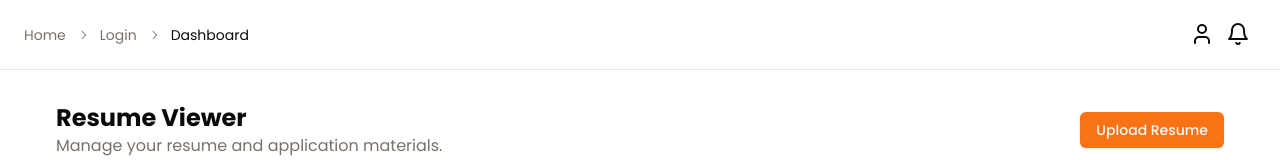
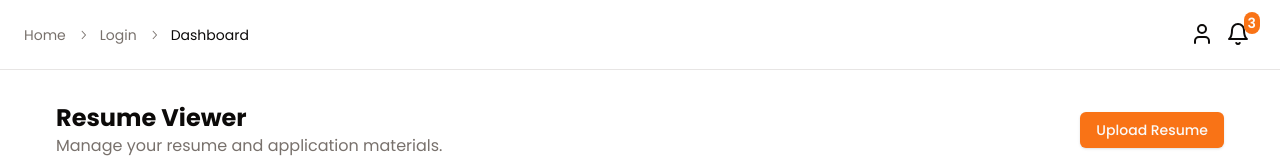
Before and after one commit to teconiq-dev/Stardust, a Next.js app: page /student/dashboard in a window 1280 px wide. Shown: the top 160 px of the page. Built offline with nearby package versions, Linux system fonts and the light colour scheme.

Commit message:
dynamic notification sheet with unread/read messages

```diff
--- a/package.json
+++ b/package.json
@@ -18,6 +18,7 @@
     "@radix-ui/react-menubar": "^1.1.1",
     "@radix-ui/react-navigation-menu": "^1.1.4",
     "@radix-ui/react-popover": "^1.1.1",
+    "@radix-ui/react-scroll-area": "^1.1.0",
     "@radix-ui/react-select": "^2.0.0",
     "@radix-ui/react-separator": "^1.1.0",
     "@radix-ui/react-slot": "^1.1.0",
--- a/src/components/notification-sheet.tsx
+++ b/src/components/notification-sheet.tsx
@@ -1,3 +1,5 @@
+"use client";
+
 import {
   Sheet,
   SheetClose,
@@ -11,46 +13,80 @@ import {
 import { Button } from "./ui/button";
 import { Bell, Check, ExternalLink } from "lucide-react";
 import { ScrollArea } from "./ui/scroll-area";
-import { Card, CardContent, CardFooter, CardTitle } from "./ui/card";
+import {
+  Card,
+  CardContent,
+  CardDescription,
+  CardFooter,
+  CardTitle,
+} from "./ui/card";
 import {
   Tooltip,
   TooltipContent,
   TooltipProvider,
   TooltipTrigger,
 } from "./ui/tooltip";
+import { useState } from "react";
+import { Label } from "./ui/label";
 
-export const NotificationSheet = () => {
+type Notification = {
+  id: number;
+  head: string;
+  body: string;
+};
 // thisnotification is fetched from the server
-  const notifications = [
+const notifications: Notification[] = [
   {
+    id: 1,
     head: "Placement interview next week",
     body: "Your placement interview with ABC Company is scheduled for next Tuesday, June 25th at 2pm.",
   },
   {
+    id: 2,
     head: "New job opportunity",
     body: "A new job opportunity for Software Developer role has been posted by XYZ Company. Please review the job details and apply if interested.",
   },
   {
+    id: 3,
     head: "Placement training upcoming",
     body: "Training for interviews and tests has been sheduled for the next week.",
   },
 ];
 
+// This component display read and unread notifications
+export const NotificationSheet = () => {
+  const [unread, setUnread] = useState<Notification[]>(notifications);
+  const [read, setRead] = useState<Notification[]>([]);
+
+  function handleMarkAsRead(notification: Notification) {
+    setUnread((prev) => prev.filter((n) => n.id !== notification.id));
+    setRead((prev) => [...prev, notification]);
+  }
+
   return (
     <Sheet>
       <SheetTrigger asChild>
-        <Button variant="ghost" size="icon" className="rounded-full">
+        <Button variant="ghost" size="icon" className="rounded-full relative">
           <Bell />
+          {unread.length > 0 && (
+            <Label className="absolute -top-1 -right-1 bg-primary text-primary-foreground rounded-full p-1 font-semibold">
+              {unread.length}
+            </Label>
+          )}
         </Button>
       </SheetTrigger>
       <SheetContent>
         <SheetHeader>
           <SheetTitle>Notification</SheetTitle>
-          <SheetDescription>See what&apos;s happening</SheetDescription>
+          <SheetDescription>
+            {unread.length > 0
+              ? `${unread.length} new notifications`
+              : "No new notifications"}
+          </SheetDescription>
         </SheetHeader>
         <ScrollArea className="h-3/4 p-2">
-          {notifications.map((notification, index) => (
-            <Card key={index} className="pt-3 pl-2 border-2 mb-2">
+          {unread.map((notification: Notification) => (
+            <Card key={notification.id} className="pt-3 pl-2 border-2 mb-2">
               <CardTitle>{notification.head}</CardTitle>
               <CardContent className="mt-2 text-muted-foreground">
                 {notification.body}
@@ -63,6 +99,7 @@ export const NotificationSheet = () => {
                         size="icon"
                         variant="outline"
                         className="h-6 w-6 p-1"
+                        onClick={() => handleMarkAsRead(notification)}
                       >
                         <Check />
                       </Button>
@@ -89,6 +126,41 @@ export const NotificationSheet = () => {
               </CardFooter>
             </Card>
           ))}
+
+          {read.map((notification: Notification) => (
+            <>
+              <SheetDescription className="mt-6 mb-2">
+                Viewed notifications
+              </SheetDescription>
+              <Card
+                key={notification.id}
+                className="pt-3 pl-2 border-2 mb-2 bg-secondary"
+              >
+                <CardTitle>{notification.head}</CardTitle>
+                <CardContent className="mt-2 text-muted-foreground">
+                  {notification.body}
+                </CardContent>
+                <CardFooter className="flex justify-end items-center gap-4">
+                  <TooltipProvider>
+                    <Tooltip>
+                      <TooltipTrigger asChild>
+                        <Button
+                          size="icon"
+                          variant="outline"
+                          className="h-6 w-6 p-1"
+                        >
+                          <ExternalLink />
+                        </Button>
+                      </TooltipTrigger>
+                      <TooltipContent className="bg-secondary text-secondary-foreground">
+                        View details
+                      </TooltipContent>
+                    </Tooltip>
+                  </TooltipProvider>
+                </CardFooter>
+              </Card>
+            </>
+          ))}
         </ScrollArea>
         <SheetFooter>
           <SheetClose>
```
Also changed, not shown: 1 other file (tests, documents, lock files or other folders). Lines whose indentation alone changed are shown as unchanged.
